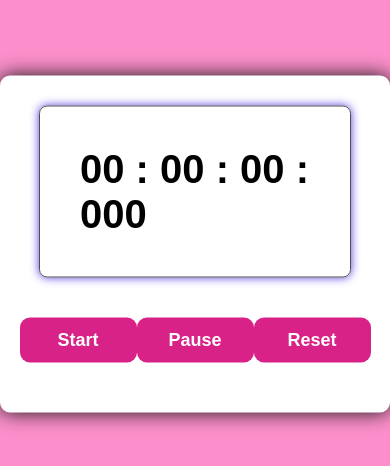
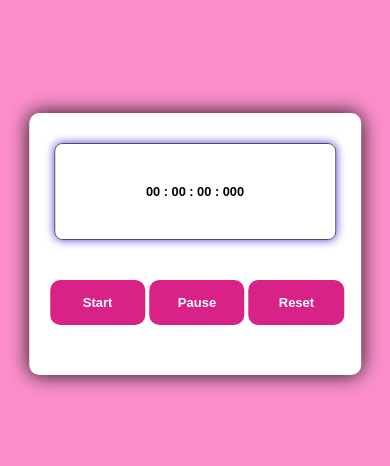
Before and after one commit to nyquin/StopWatch_Project, a plain HTML site: page index.html in a window 390 px wide. Shown: the part 178-644 px from the top of the page. Drawn offline with Linux system fonts and the light colour scheme.

Commit message:
resposive details

```diff
--- a/estilo.css
+++ b/estilo.css
@@ -60,3 +60,40 @@ button, .button-start, .button-pause, .button-reset {
 	outline: none;
 	cursor: pointer;
 }
+
+/****** RESPONSIVO ***********/
+
+@media (max-width: 1024px){
+
+	.container, .timer-display {
+		width: 85%;
+		font-size: 1.3em;
+	}
+
+	button, .button-start, .button-pause, .button-reset {
+		font-size: 15px;
+		margin-left: 5px;
+	}
+
+}
+
+@media (max-width: 768px) {
+	.timer-display{
+		font-size: 2rem;
+	}
+
+	button, .button-start, .button-pause, .button-reset {
+		font-size: 13px;
+		margin-left: 4px;
+	}
+
+}
+
+@media (max-width: 654px) {
+
+	.container, .timer-display{
+		width: 85%;
+		font-size: 0.8rem;
+	}
+
+}
```
